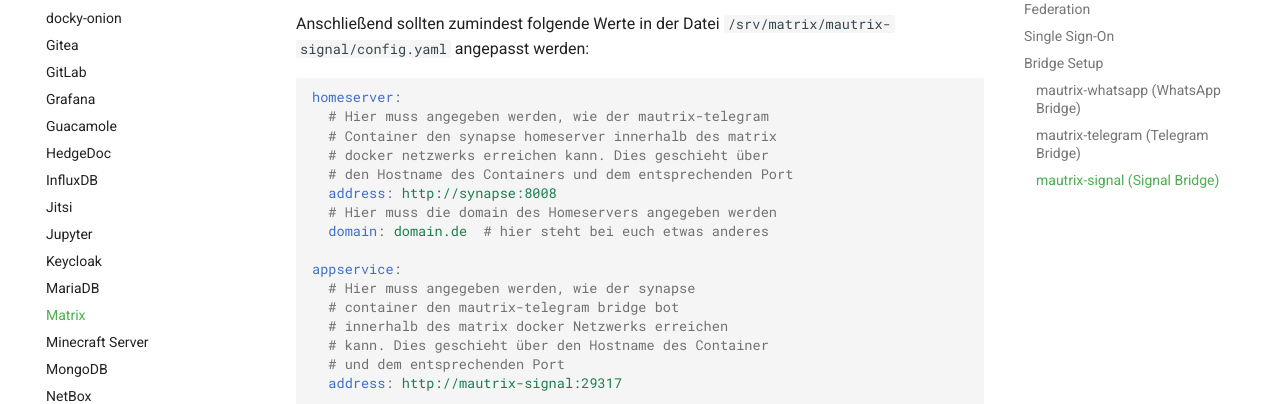
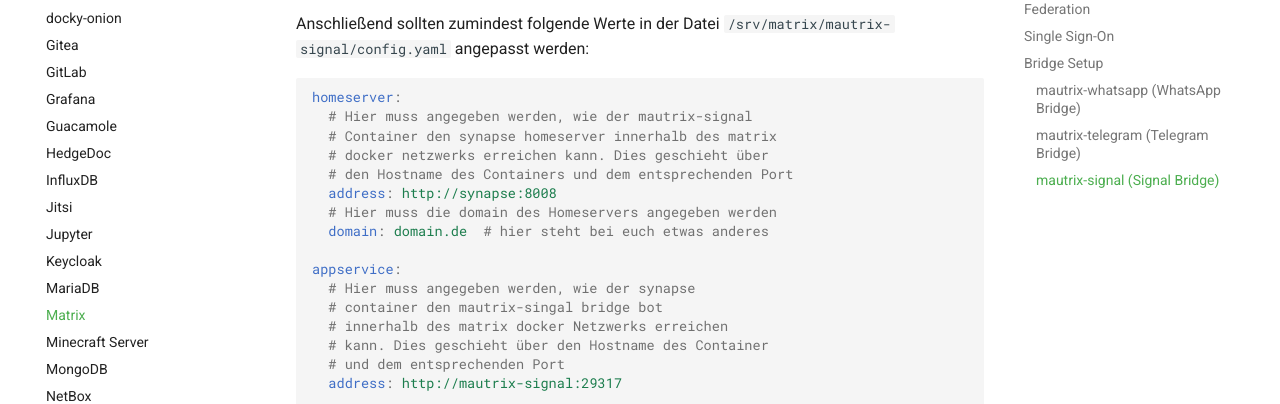
Before and after one commit to felbinger/AdminGuide, an MkDocs documentation site: the page built from docs/services/matrix.md, in a window 1280 px wide and 900 px high, scrolled down 8604 px. Shown: the part 153-557 px from the top of the window. Built offline with MkDocs 1.6.1 and Material for MkDocs 9.7.7, drawn with Linux system fonts in a browser that asks for light colours; comment, search, counter and statistics services are not loaded.

Commit message:
improved matrix.md

````diff
--- a/docs/services/matrix.md
+++ b/docs/services/matrix.md
@@ -426,13 +426,6 @@ Wenn der Container nun erneut neu gestartet wurde, kann man in seiner Matrix Ins
 Hilfenachricht erhalten und dann den Login und Synchronisierungsprozess der Bridge beginnen.
 
 
-
-
-
-
-
-
-
 #### `mautrix-signal` (Signal Bridge)
 Nachdem die Kommentarzeichen des `mautrix-signal` und des `signald` Containers in der `docker-compose.yml` entfernt
 wurden und der Container neu gestartet wurde, muss noch eine eigene Datenbank angelegt und die Konfiguration der Bridge
@@ -447,7 +440,7 @@ Anschließend sollten zumindest folgende Werte in der Datei `/srv/matrix/mautrix
 
 ```yaml
 homeserver:
-  # Hier muss angegeben werden, wie der mautrix-telegram
+  # Hier muss angegeben werden, wie der mautrix-signal
   # Container den synapse homeserver innerhalb des matrix
   # docker netzwerks erreichen kann. Dies geschieht über
   # den Hostname des Containers und dem entsprechenden Port
@@ -457,7 +450,7 @@ homeserver:
 
 appservice:
   # Hier muss angegeben werden, wie der synapse
-  # container den mautrix-telegram bridge bot
+  # container den mautrix-singal bridge bot
   # innerhalb des matrix docker Netzwerks erreichen
   # kann. Dies geschieht über den Hostname des Container
   # und dem entsprechenden Port
````
